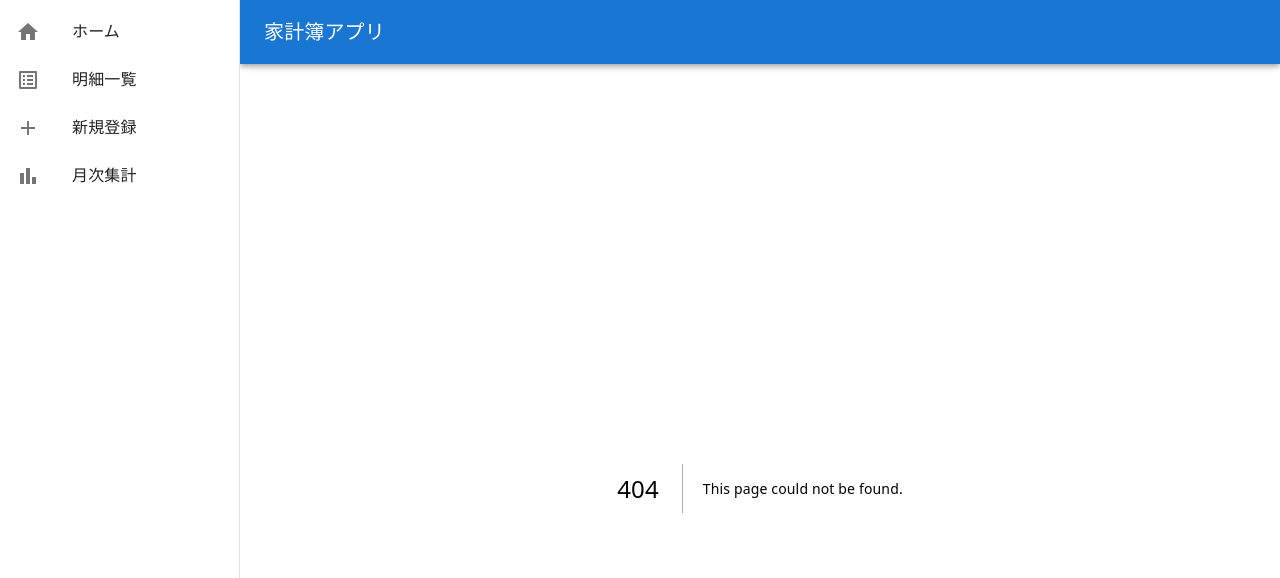
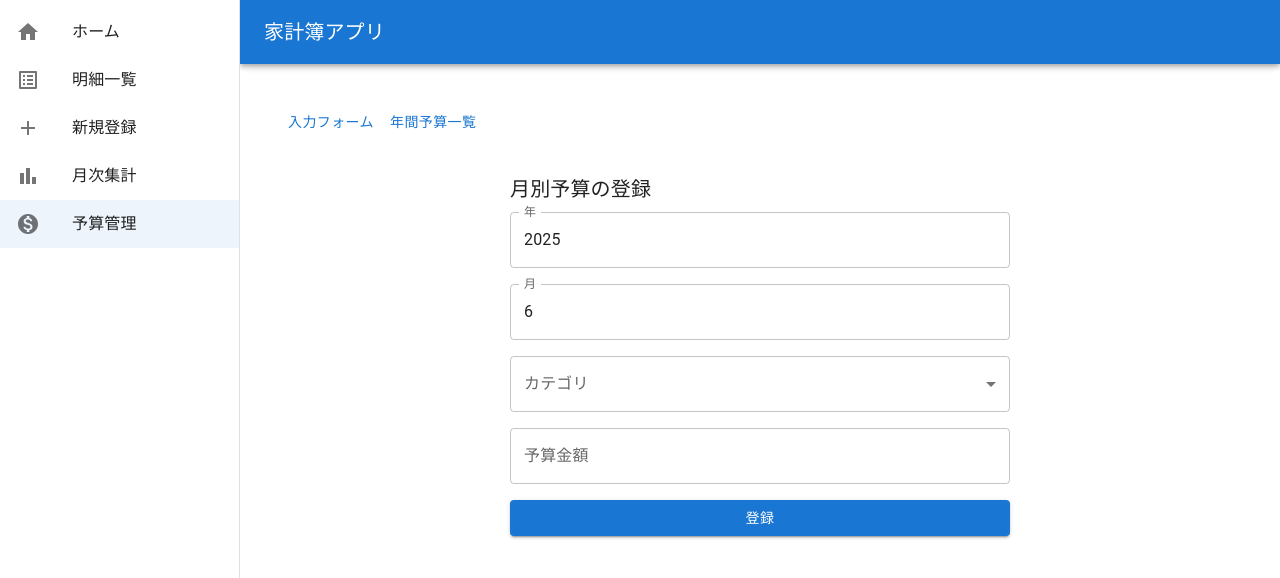
Before and after one commit to ms-engineer-bc25-06/MioOhya_section_3-4_Next, a Next.js app: page /budget in a window 1280 px wide. Before the commit this address had no page. Shown: the top 578 px of the page. Built offline with nearby package versions, Linux system fonts and the light colour scheme.

Commit message:
feat: add budget directory and files.

```diff
--- /dev/null
+++ b/src/app/budget/page.tsx
@@ -0,0 +1,21 @@
+'use client';
+import BudgetForm from '../../components/BudgetForm';
+import BudgetSummary from '../budget/summary';
+import { Box, Button } from '@mui/material';
+import { useState } from 'react';
+
+export default function BudgetPage() {
+  const [active, setActive] = useState<'form' | 'summary'>('form');
+
+  return (
+    <Box sx={{ p: 2 }}>
+      <Box sx={{ position: 'sticky', top: 0, bgcolor: '#fff', zIndex: 1 }}>
+        <Button onClick={() => setActive('form')}>入力フォーム</Button>
+        <Button onClick={() => setActive('summary')}>年間予算一覧</Button>
+      </Box>
+
+      {active === 'form' && <BudgetForm />}
+      {active === 'summary' && <BudgetSummary />}
+    </Box>
+  );
+}
--- /dev/null
+++ b/src/app/budget/summary.tsx
@@ -0,0 +1,67 @@
+'use client';
+
+import useSWR from 'swr';
+import { Box, Card, CardContent, Typography } from '@mui/material';
+
+type Budget = {
+  id: number;
+  year: number;
+  month: number;
+  category: string;
+  amount: number;
+};
+
+type Expense = {
+  id: number;
+  date: string;       // 例: '2025-06-01'
+  category: string;
+  amount: number;
+};
+
+const fetcher = (url: string) => fetch(url).then((res) => res.json());
+
+export default function BudgetSummary() {
+  const { data: budgets = [] } = useSWR<Budget[]>('http://localhost:3001/budgets', fetcher);
+  const { data: expenses = [] } = useSWR<Expense[]>('http://localhost:3001/expenses', fetcher);
+
+  // 年月ごとの実績と予算の突き合わせ
+  const getExpenseTotal = (year: number, month: number, category: string) => {
+    return expenses
+      .filter((e) => {
+        const date = new Date(e.date);
+        return (
+          date.getFullYear() === year &&
+          date.getMonth() + 1 === month &&
+          e.category === category
+        );
+      })
+      .reduce((sum, e) => sum + e.amount, 0);
+  };
+
+  return (
+    <Box sx={{ p: 2 }}>
+      <Typography variant="h5" gutterBottom>
+        年間予算一覧
+      </Typography>
+
+      {budgets.map((budget) => {
+        const actual = getExpenseTotal(budget.year, budget.month, budget.category);
+        const diff = budget.amount - actual;
+        const status = diff >= 0 ? '✅ 範囲内' : '⚠️ オーバー';
+
+        return (
+          <Card key={budget.id} sx={{ mb: 2 }}>
+            <CardContent>
+              <Typography variant="h6">
+                {budget.year}年{budget.month}月 - {budget.category}
+              </Typography>
+              <Typography>予算：¥{budget.amount.toLocaleString()}</Typography>
+              <Typography>支出：¥{actual.toLocaleString()}</Typography>
+              <Typography>差額：¥{diff.toLocaleString()}（{status}）</Typography>
+            </CardContent>
+          </Card>
+        );
+      })}
+    </Box>
+  );
+}
--- a/src/app/layout.tsx
+++ b/src/app/layout.tsx
@@ -2,7 +2,7 @@
 
 import { useState } from 'react';
 import type { ReactNode } from 'react';
-import { Home, ListAlt, Add, BarChart } from '@mui/icons-material';
+import { Home, ListAlt, Add, BarChart, MonetizationOn } from '@mui/icons-material';
 import MenuIcon from '@mui/icons-material/Menu';
 import {
   Box,
@@ -28,6 +28,8 @@ const menu = [
     {title: '明細一覧', icon: <ListAlt />, path: '/detail/listing'},
     {title: '新規登録', icon: <Add />, path: '/register/add'},
     {title: '月次集計', icon: <BarChart />, path: '/summary/monthly'},
+    { title: '予算管理', icon: <MonetizationOn />, path: '/budget' },
+
 ];
 
 export default function RootLayout({ children }: { children: ReactNode }) {
--- /dev/null
+++ b/src/components/BudgetForm.tsx
@@ -0,0 +1,89 @@
+'use client';
+
+import { useState } from 'react';
+import {
+  Box,
+  TextField,
+  Button,
+  MenuItem,
+  Typography
+} from '@mui/material';
+
+export default function BudgetForm() {
+  const [year, setYear] = useState(2025);
+  const [month, setMonth] = useState(6);
+  const [category, setCategory] = useState('');
+  const [amount, setAmount] = useState('');
+
+  const handleSubmit = async () => {
+    const newBudget = {
+      year,
+      month,
+      category,
+      amount: Number(amount),
+    };
+
+    try {
+      const res = await fetch('http://localhost:3001/budgets', {
+        method: 'POST',
+        headers: { 'Content-Type': 'application/json' },
+        body: JSON.stringify(newBudget),
+      });
+
+      if (res.ok) {
+        alert('登録に成功しました！');
+        setCategory('');
+        setAmount('');
+      } else {
+        alert('登録に失敗しました');
+      }
+    } catch (err) {
+      console.error(err);
+      alert('エラーが発生しました');
+    }
+  };
+
+  return (
+    <Box sx={{ maxWidth: 500, mx: 'auto', mt: 4 }}>
+      <Typography variant="h6" gutterBottom>
+        月別予算の登録
+      </Typography>
+
+      <Box component="form" noValidate autoComplete="off" sx={{ display: 'flex', flexDirection: 'column', gap: 2 }}>
+        <TextField
+          label="年"
+          type="number"
+          value={year}
+          onChange={(e) => setYear(Number(e.target.value))}
+        />
+        <TextField
+          label="月"
+          type="number"
+          value={month}
+          onChange={(e) => setMonth(Number(e.target.value))}
+          inputProps={{ min: 1, max: 12 }}
+        />
+        <TextField
+          select
+          label="カテゴリ"
+          value={category}
+          onChange={(e) => setCategory(e.target.value)}
+        >
+          <MenuItem value="食費">食費</MenuItem>
+          <MenuItem value="交通費">交通費</MenuItem>
+          <MenuItem value="日用品">日用品</MenuItem>
+          <MenuItem value="娯楽">娯楽</MenuItem>
+        </TextField>
+        <TextField
+          label="予算金額"
+          type="number"
+          value={amount}
+          onChange={(e) => setAmount(e.target.value)}
+        />
+        <Button variant="contained" onClick={handleSubmit}>
+          登録
+        </Button>
+      </Box>
+    </Box>
+  );
+}
```
Also changed, not shown: src/components/BudgetCard.tsx (added, +39 -0 lines), src/types/budget.ts (added, +7 -0 lines), src/app/budget/new/page.tsx (added).
